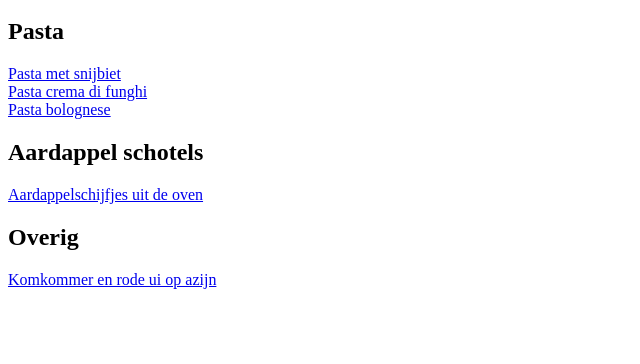
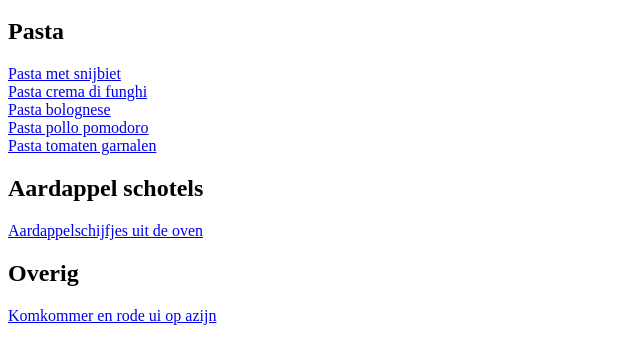
Before and after one commit to cheemingli/recipes, a plain HTML site: page index.html in a window 1280 px wide. Shown: the part 48-412 px from the top of the page, without its empty margins (0-640 px from the left). Drawn offline with Linux system fonts and the light colour scheme.

Commit message:
Add links for new pasta recipes

```diff
--- a/index.html
+++ b/index.html
@@ -3,6 +3,8 @@
 <a href="pasta-snijbiet.html">Pasta met snijbiet</a><br />
 <a href="pasta-crema-di-funghi.html">Pasta crema di funghi</a><br />
 <a href="pasta-bolognese.html">Pasta bolognese</a><br />
+<a href="pasta-pollo-pomodoro.html">Pasta pollo pomodoro</a><br />
+<a href="pasta-garnalen-tomaten.html">Pasta tomaten garnalen</a><br />
 
 <h2>Aardappel schotels</h2>
 <a href="aardappelschijfjes-uit-de-oven.html">Aardappelschijfjes uit de oven</a><br />
```
